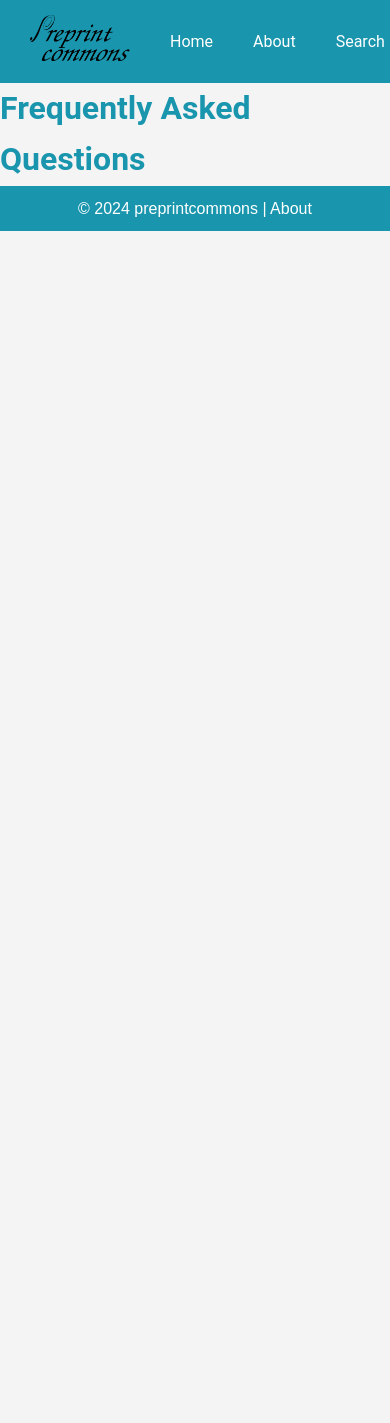
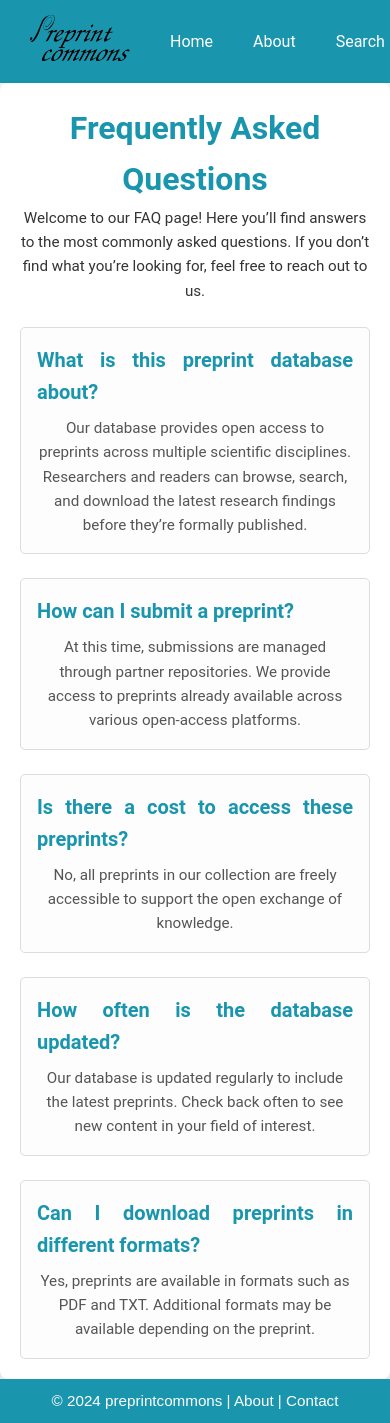
Before and after one commit to Bibhuprasadbehera/PreprintCommons-frontend, a React (Create React App) app: page /faq in a window 390 px wide. Shown: the top 1423 px of the page. Before the commit the page ends 844 px from the top, so only its background shows below. Built offline with nearby package versions, Linux system fonts and the light colour scheme.

Commit message:
another facelift to the database

```diff
--- a/src/components/Footer.js
+++ b/src/components/Footer.js
@@ -5,10 +5,13 @@ import './Footer.css';
 const Footer = () => {
   return (
     <footer>
-      <p>
-        &copy; {new Date().getFullYear()} preprintcommons |{' '}
-        <Link to="/about">About</Link>
-      </p>
+      <div className="footer-content">
+        <p>
+          &copy; {new Date().getFullYear()} preprintcommons |{' '}
+          <Link to="/about">About</Link> |{' '}
+          <Link to="/contact">Contact</Link>
+        </p>
+        </div>
     </footer>
   );
 };
--- /dev/null
+++ b/src/components/GoToTop.css
@@ -0,0 +1,21 @@
+.go-to-top {
+  position: fixed;
+  bottom: 20px;
+  right: 20px;
+  background-color: #1995AD;
+  color: white;
+  border: none;
+  border-radius: 5px;
+  padding: 10px 15px;
+  cursor: pointer;
+  font-size: 16px;
+  transition: background-color 0.3s ease;
+}
+
+.go-to-top:hover {
+  background-color: #147a96;
+}
+
+.go-to-top:focus {
+  outline: none;
+}
--- /dev/null
+++ b/src/components/GoToTop.js
@@ -0,0 +1,38 @@
+import React, { useState, useEffect } from 'react';
+import './GoToTop.css';
+
+const GoToTop = () => {
+  const [isVisible, setIsVisible] = useState(false);
+
+  // Show button when user scrolls down
+  const toggleVisibility = () => {
+    if (window.pageYOffset > 300) {
+      setIsVisible(true);
+    } else {
+      setIsVisible(false);
+    }
+  };
+
+  useEffect(() => {
+    window.addEventListener('scroll', toggleVisibility);
+    return () => window.removeEventListener('scroll', toggleVisibility);
+  }, []);
+
+  // Scroll to top
+  const scrollToTop = () => {
+    window.scrollTo({
+      top: 0,
+      behavior: 'smooth' // Smooth scrolling
+    });
+  };
+
+  return (
+    isVisible && (
+      <button className="go-to-top" onClick={scrollToTop}>
+        &#8593;
+      </button>
+    )
+  );
+};
+
+export default GoToTop;
--- a/src/pages/About.js
+++ b/src/pages/About.js
@@ -1,6 +1,7 @@
 import React from 'react';
 import { Link } from 'react-router-dom';
 import './About.css';
+import GoToTop from '../components/GoToTop';
 
 const AboutPreprints = () => {
   return (
@@ -52,6 +53,7 @@ const AboutPreprints = () => {
           <li><a href="https://www.example.com/policies" target="_blank" rel="noopener noreferrer">Preprint Policies and Guidelines</a></li>
         </ul>
       </section>
+      <GoToTop />
     </div>
   );
 };
--- a/src/pages/DownloadPage.js
+++ b/src/pages/DownloadPage.js
@@ -1,19 +1,29 @@
 import React from 'react';
 import './DownloadPage.css';
+import GoToTop from '../components/GoToTop';
 
 const DownloadPage = () => {
   return (
     <div className="DownloadPage">
       <h1>Download Preprints</h1>
-      <p>Access preprints in various formats for convenient reading and offline access.  Ensure you comply with any copyright restrictions.</p>
+      <p>Access preprints in various formats for convenient reading and offline access. All downloads are free, but please ensure to respect copyright and usage policies associated with each work.</p>
+
       <div>
         <h2>Download Options</h2>
         <ul>
-          <li>PDF: Ideal for printing and offline reading.</li>
-          <li>TXT: Suitable for text-based analysis and editing.</li>
-          <li>Other formats: Check individual preprint pages for additional download options.</li>
+          <li><strong>PDF</strong>: Ideal for reading on most devices and printing. PDFs retain the layout and formatting of the original document.</li>
+          <li><strong>TXT</strong>: Suitable for text-based analysis and editing, ideal for researchers working with textual data or performing text mining.</li>
+          <li><strong>EPUB</strong>: Optimized for e-readers and mobile devices. Great for those who prefer to read on the go.</li>
+          <li><strong>Other formats</strong>: Check individual preprint pages for additional formats like XML, HTML, and Markdown.</li>
         </ul>
+
+        <h2>Downloading Tips</h2>
+        <p>To maximize usability, consider your device's compatibility with each format. PDFs are ideal for most users, while plain text formats are excellent for data extraction and annotation work.</p>
+
+        <h2>Terms of Use</h2>
+        <p>Please remember that preprints are not peer-reviewed and are subject to change. Always check for updates before citing or distributing the preprint content.</p>
       </div>
+      <GoToTop />
     </div>
   );
 };
--- a/src/pages/FAQ.css
+++ b/src/pages/FAQ.css
@@ -1,11 +1,73 @@
+/* Style for the FAQ page */
+
+body {
+  font-family: Arial, sans-serif;
+  line-height: 1.6;
+  color: #333;
+  background-color: #f9f9f9;
+}
+
+.faq-container {
+  max-width: 800px;
+  margin: 0 auto;
+  padding: 20px;
+  background-color: #ffffff;
+  box-shadow: 0 4px 8px rgba(0, 0, 0, 0.1);
+  border-radius: 8px;
+}
+
 h1 {
-  color: #1995AD; /* Dominant color */
+  color: #1995AD;
+  font-size: 2.5rem;
+  margin-bottom: 1rem;
+  text-align: center;
+}
+
+p {
+  font-size: 1rem;
+  margin-bottom: 1rem;
+  text-align: center;
+}
+
+.faq-section {
+  margin-top: 1.5rem;
+  padding: 1rem;
+  border: 1px solid #ddd;
+  border-radius: 5px;
+  background-color: #fdfdfd;
+}
+
+.faq-section h2 {
+  color: #1995AD;
+  font-size: 1.5rem;
+  margin-bottom: 0.5rem;
+}
+
+.faq-section p {
+  font-size: 1rem;
+  color: #555;
 }
 
 a {
-  color: #1995AD; /* Dominant color */
+  color: #1995AD;
+  text-decoration: none;
 }
 
 a:hover {
-  color: #FF69B4; /* Pink for hover */
+  color: #FF69B4;
 }
+
+@media (max-width: 768px) {
+  h1 {
+    font-size: 2rem;
+  }
+
+  .faq-section h2 {
+    font-size: 1.25rem;
+  }
+
+  p,
+  .faq-section p {
+    font-size: 0.95rem;
+  }
+}
--- a/src/pages/FAQ.js
+++ b/src/pages/FAQ.js
@@ -1,10 +1,36 @@
 import React from 'react';
+import './FAQ.css';
 
 const FAQ = () => {
   return (
-    <div>
+    <div className="faq-container">
       <h1>Frequently Asked Questions</h1>
-      {/* Add FAQ content here */}
+      <p>Welcome to our FAQ page! Here you’ll find answers to the most commonly asked questions. If you don’t find what you’re looking for, feel free to reach out to us.</p>
+
+      <div className="faq-section">
+        <h2>What is this preprint database about?</h2>
+        <p>Our database provides open access to preprints across multiple scientific disciplines. Researchers and readers can browse, search, and download the latest research findings before they’re formally published.</p>
+      </div>
+
+      <div className="faq-section">
+        <h2>How can I submit a preprint?</h2>
+        <p>At this time, submissions are managed through partner repositories. We provide access to preprints already available across various open-access platforms.</p>
+      </div>
+
+      <div className="faq-section">
+        <h2>Is there a cost to access these preprints?</h2>
+        <p>No, all preprints in our collection are freely accessible to support the open exchange of knowledge.</p>
+      </div>
+
+      <div className="faq-section">
+        <h2>How often is the database updated?</h2>
+        <p>Our database is updated regularly to include the latest preprints. Check back often to see new content in your field of interest.</p>
+      </div>
+
+      <div className="faq-section">
+        <h2>Can I download preprints in different formats?</h2>
+        <p>Yes, preprints are available in formats such as PDF and TXT. Additional formats may be available depending on the preprint.</p>
+      </div>
     </div>
   );
 };
--- a/src/pages/Homepage.css
+++ b/src/pages/Homepage.css
@@ -1,3 +1,4 @@
+
 /* Basic layout adjustments */
 .Homepage {
   display: flex;
@@ -20,8 +21,9 @@
 }
 
 .Homepage .logo {
-  height: 80px;
+  height: 300px; /* Increased logo height */
   margin-right: 15px;
+  width: auto; /* Maintain aspect ratio */
 }
 
 .Homepage h1 {
--- a/src/pages/Homepage.js
+++ b/src/pages/Homepage.js
@@ -1,31 +1,27 @@
 import React from "react";
 import "./Homepage.css";
 import logo1 from "../../src/images/logo1.png";
+import GoToTop from "../components/GoToTop";
 
 const Homepage = () => {
   return (
     <div className="Homepage">
       <header className="header">
-        <img src={logo1} alt="Logo1" className="logo" />
-        <h1>Welcome to Preprint Commons</h1>
+        <div className="logo-container">
+          <img src={logo1} alt="Logo1" className="logo" />
+        </div>
+        <div className="intro-text">
+          <h2>About Preprints Commons</h2>
+          <p>
+            Preprints are scholarly articles made publicly available before peer review. They offer faster dissemination of research, increased transparency, and collaboration, providing early access to scientific knowledge. However, preprints lack peer review, so they come with potential risks of misinformation, impacting the traditional publication process.
+          </p>
+          <p>
+            <strong>PreprintCommons</strong> aims to develop a comprehensive collection of preprints with an emphasis on those from India, enabling insights into trends and dynamics of preprint publications.
+          </p>
+        </div>
       </header>
 
       <main>
-        <section className="about">
-          <h2>About Preprints</h2>
-          <p>
-            Preprints are scholarly articles made publicly available before peer
-            review. They offer faster dissemination of research, increased
-            transparency, and collaboration, providing early access to scientific knowledge.
-            However, preprints lack peer review, so they come with potential risks of
-            misinformation, impacting the traditional publication process.
-          </p>
-          <p>
-            <strong>PreprintCommons</strong> aims to develop a comprehensive collection of preprints with an emphasis on
-            those from India, enabling insights into trends and dynamics of preprint publications.
-          </p>
-        </section>
-
         <section className="features">
           <h2>Key Features</h2>
           <ul>
@@ -67,6 +63,7 @@ const Homepage = () => {
           <button className="cta-button">Sign Up Now</button>
         </section>
       </main>
+      <GoToTop />
     </div>
   );
 };
--- a/src/styles/index.css
+++ b/src/styles/index.css
@@ -9,6 +9,7 @@ body {
   line-height: 1.6;
   background-color: #f4f4f4;
   color: #333;
+  text-align: justify; /* Justify all text */
 }
 
 h1, h2, h3 {
@@ -47,3 +48,12 @@ a:hover {
     margin: 5px;
   }
 }
+
+/* Override center alignment for specific elements */
+.Homepage h1, .Homepage h2, .Homepage p, .Homepage ul, .Homepage li, .Homepage a {
+  text-align: justify;
+}
+
+.Homepage .cta {
+  text-align: center; /* Keep CTA centered */
+}
```
Also changed, not shown: src/pages/BrowsePage.js (+22 -6 lines).
